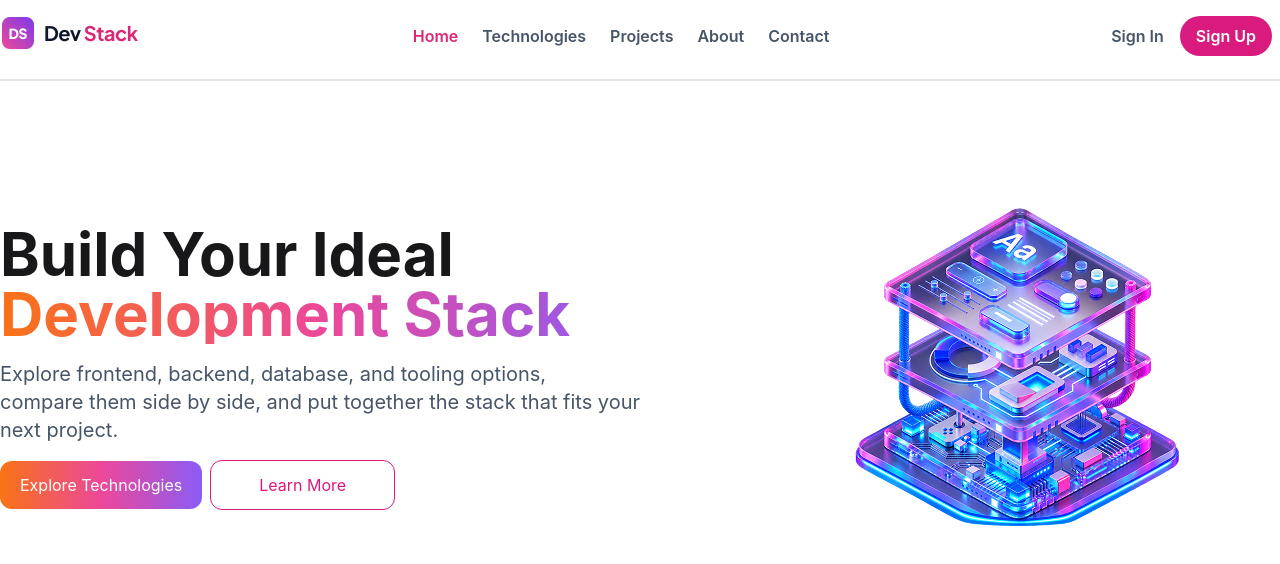
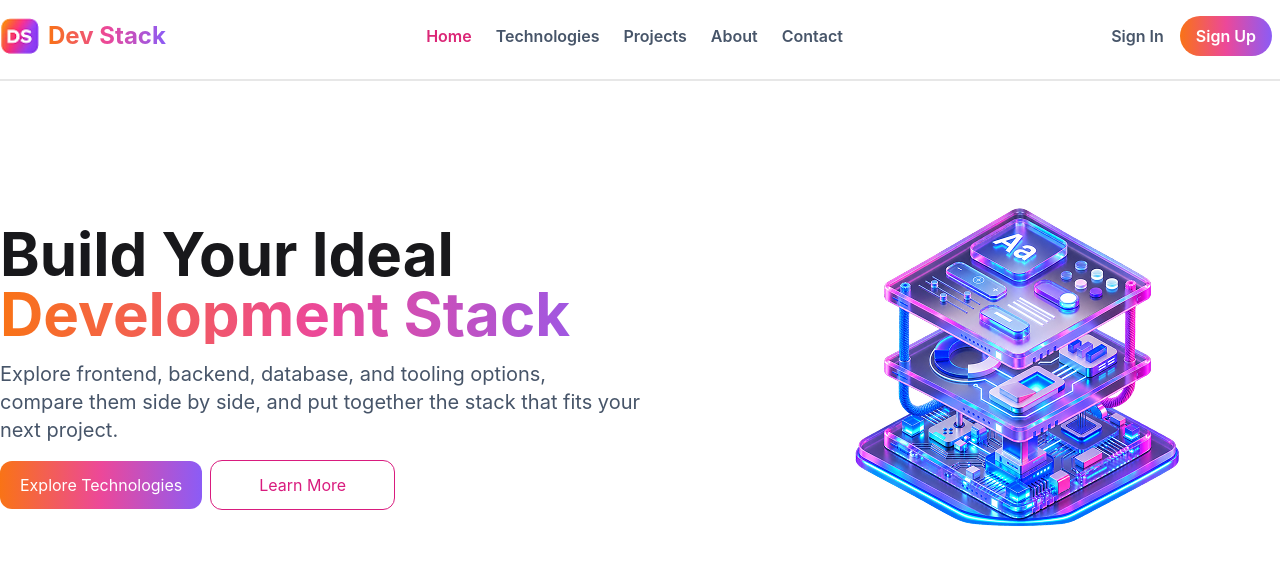
Before and after one commit to Riaz-RZ/PH-Assignments-5-DevStack, a React (Vite) app: page / in a window 1280 px wide. Shown: the top 564 px of the page. Built offline with nearby package versions, Linux system fonts and the light colour scheme.

Commit message:
navbar redesigned with re useable gradient color

```diff
--- a/src/components/Navbar.tsx
+++ b/src/components/Navbar.tsx
@@ -1,9 +1,14 @@
-import logo from "../assets/logo-text.png";
+import logo from "../assets/nav-logo-ds.png";
 const Navbar = () => {
     return (
         <nav className="sticky top-0 z-50 bg-white">
             <div className="container mx-auto flex justify-between pt-4">
-                <a href=""><img src={logo} alt="" /></a>
+                <a href="/" className="flex items-center gap-2">
+                    <img src={logo} alt="Dev Stack logo" className="w-10" />
+                    <span className="text-2xl font-bold brand-gradient-text">
+                        Dev Stack
+                    </span>
+                </a>
                 <ul className="flex gap-6 items-center font-semibold">
                     <li className="text-[#DB2777]"><a href="">Home</a></li>
                     <li className="text-[#475569]"><a href="">Technologies</a></li>
@@ -12,8 +17,13 @@ const Navbar = () => {
                     <li className="text-[#475569]"><a href="">Contact</a></li>
                 </ul>
                 <div>
-                    <button className="font-semibold mx-2 cursor-pointer text-[#475569]">Sign In</button>
-                    <button className="rounded-full text-white font-semibold bg-[#D91B7E] mx-2 px-4 py-2 cursor-pointer">Sign Up</button>
+                    <button className="font-semibold mx-2 cursor-pointer text-[#475569]">
+                        Sign In
+                    </button>
+
+                    <button className="brand-gradient rounded-full text-white font-semibold mx-2 px-4 py-2 cursor-pointer">
+                        Sign Up
+                    </button>
                 </div>
             </div>
             <div className="divider"></div>
```
Also changed, not shown: src/assets/logo-nav.png (added), src/assets/nav-logo-ds.png (added).
